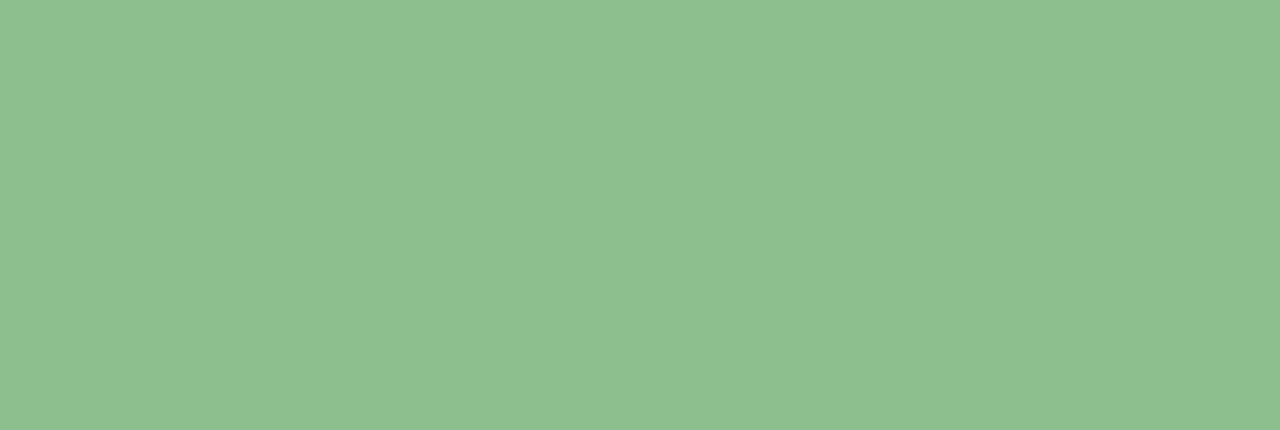
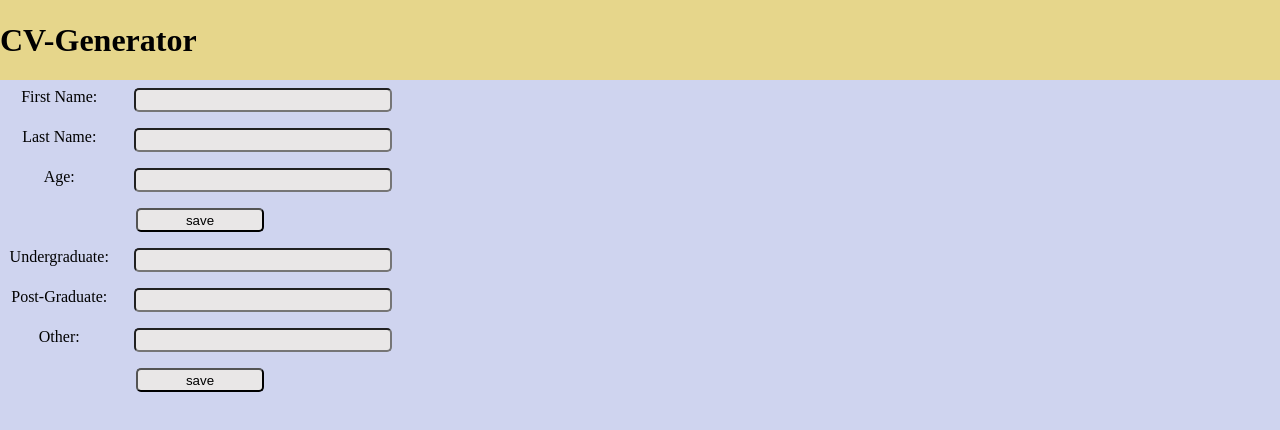
Before and after one commit to JonathanDPotter/cv-project, a React (Create React App) app: page / in a window 1280 px wide. Shown: the top 430 px of the page. Built offline with nearby package versions, Linux system fonts and the light colour scheme.

Commit message:
basic components added

```diff
--- a/src/App.js
+++ b/src/App.js
@@ -1,8 +1,15 @@
-import './style.scss';
+import General from "/home/jonathan/code/the_odin_project/cv-project/src/components/General.js";
+import Header from "/home/jonathan/code/the_odin_project/cv-project/src/components/Header.js";
+import Education from "/home/jonathan/code/the_odin_project/cv-project/src/components/Education.js";
+import "./style.scss";
 
 function App() {
   return (
-    <div></div>
+    <div id="return">
+      <Header />
+      <General />
+      <Education />
+    </div>
   );
 }
 
--- /dev/null
+++ b/src/components/Education.js
@@ -0,0 +1,21 @@
+function Education() {
+  return (
+    <form id="educationi-form" class="form">
+      <div>
+        <label htmlFor="undergraduate">Undergraduate: </label>
+        <input type="text" name="undergraduate" id="undergraduate-input" />
+      </div>
+      <div>
+        <label htmlFor="post-graduate">Post-Graduate: </label>
+        <input type="text" name="post-graduate" id="post-graduate-input" />
+      </div>
+      <div>
+        <label htmlFor="other">Other: </label>
+        <input type="text" name="other" id="other-input" />
+      </div>
+      <button type="submit">save</button>
+    </form>
+  );
+}
+
+export default Education
--- a/src/components/General.js
+++ b/src/components/General.js
@@ -0,0 +1,21 @@
+function General(props) {
+  return (
+    <form id="general-form" class="form">
+      <div>
+        <label htmlFor="first-name">First Name: </label>
+      <input type="text" name="first-name" id="first-name-input" />
+      </div>
+      <div>
+      <label htmlFor="last-name">Last Name: </label>
+      <input type="text" name="last-name" id="last-name-input" />
+      </div>
+      <div>
+      <label htmlFor="age">Age: </label>
+      <input type="text" name="age" id="age-input" />
+      </div>
+      <button type="submit">save</button>
+    </form>
+  );
+}
+
+export default General;
--- /dev/null
+++ b/src/components/Header.js
@@ -0,0 +1,9 @@
+function Header() {
+  return (
+    <header>
+      <h1>CV-Generator</h1>
+    </header>
+  )
+}
+
+export default Header;
--- a/src/style.scss
+++ b/src/style.scss
@@ -1,10 +1,56 @@
+$background: rgba(159, 170, 223, 0.5);
+$yellow: rgba(241, 215, 98, 0.7);
+$red: rgba(247, 11, 11, 0.7);
+$white: rgb(233, 231, 231);
+
 * {
   margin: 0;
   padding: 0;
+  box-sizing: border-box;
 }
 
 #root {
   height: 100vh;
   width: 100vw;
-  background-color: rgb(141, 190, 141);
+  background-color: $background;
+  display: flex;
 }
+
+header {
+  height: 10vh;
+  width: 100vw;
+  background-color: $yellow;
+  line-height: 10vh;
+}
+
+form {
+  width: 50vw;
+  max-width: 400px;
+  overflow: hidden;
+  text-align: center;
+
+  div {
+    width: 100%;
+    display: flex;
+  }
+
+  input,
+  select,
+  button {
+    height: 1.5rem;
+    width: 100%;
+    flex-grow: 1;
+    border-radius: 5px;
+    background-color: $white;
+    margin: .5rem;
+  }
+
+  label {
+    margin: .5rem;
+    margin-right: 1rem;
+    width: 10rem;
+  }
+  button {
+    width: 10vw;
+  }
+}
```
